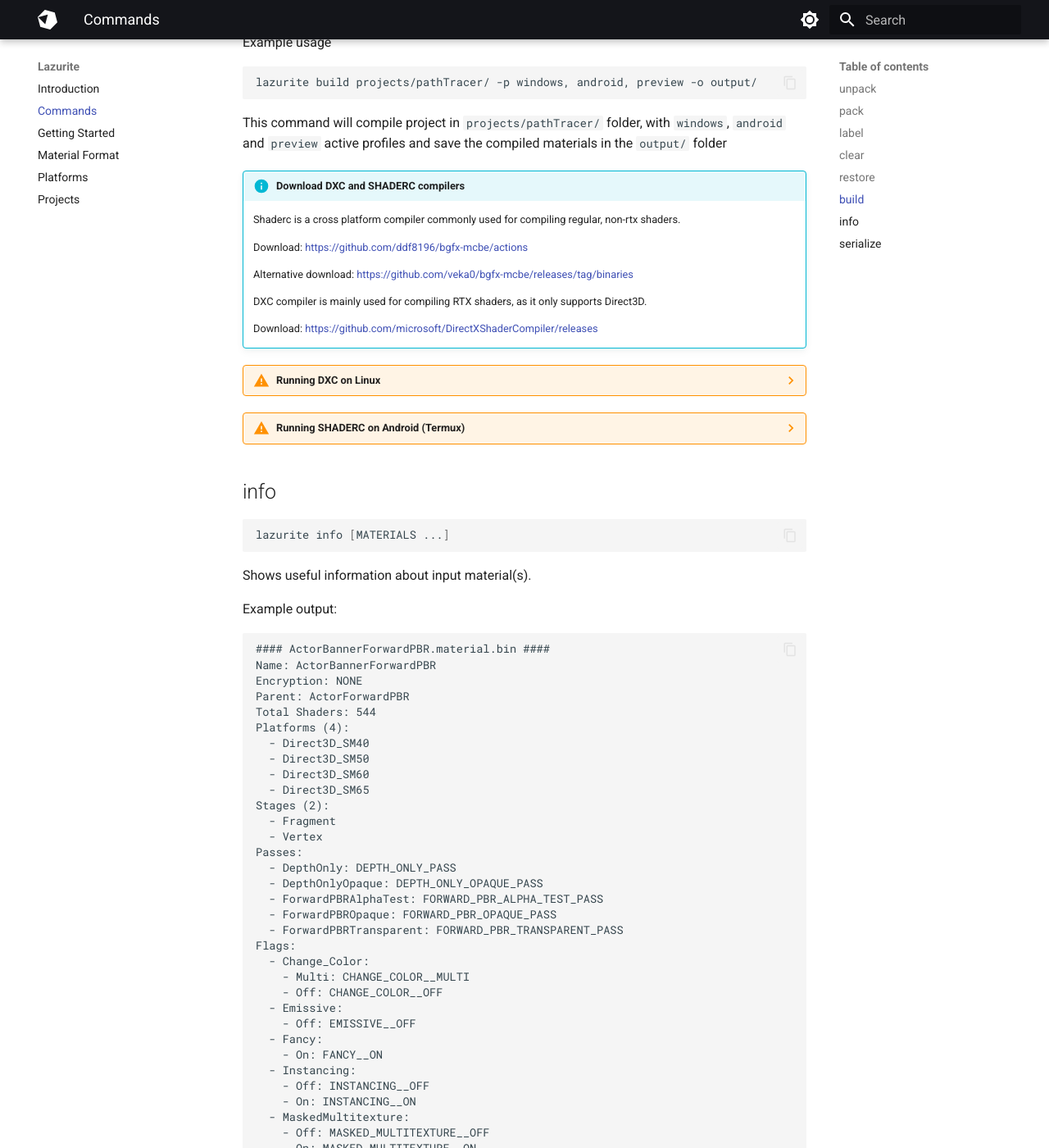
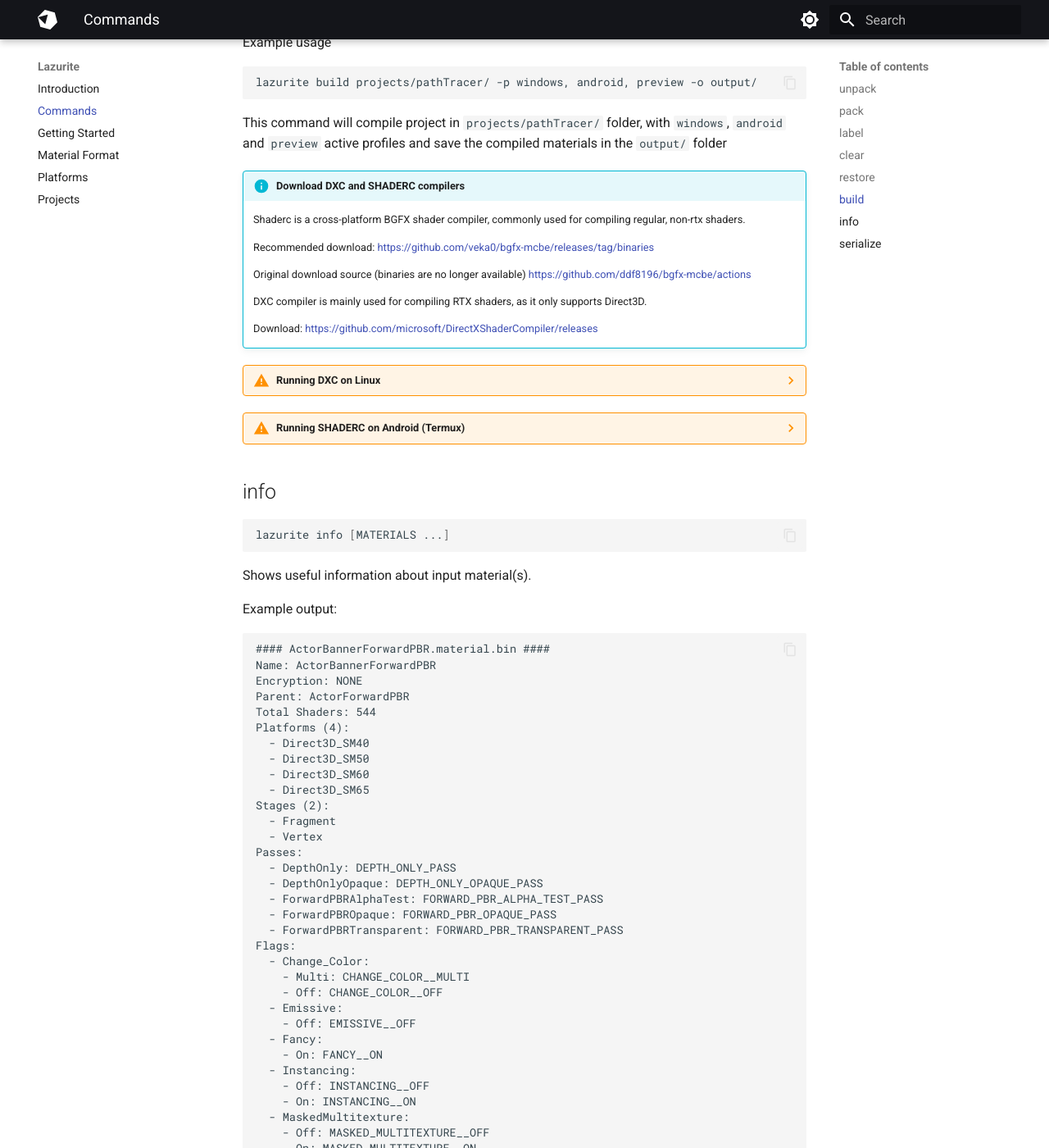
Before and after one commit to veka0/lazurite, an MkDocs documentation site: the page built from docs/commands.md, in a window 1280 px wide and 1400 px high, scrolled down 6730 px. Shown: the whole window at 82% size. Built offline with MkDocs 1.6.1 and Material for MkDocs 9.7.7, drawn with Linux system fonts in a browser that asks for light colours; some of the changed lines change nothing that is shown; some of the changed text lies outside the part shown.

Commit message:
Update docs - Update `lazurite info` command example output - Clarified download source descriptions for shaderc compiler

````diff
--- a/docs/commands.md
+++ b/docs/commands.md
@@ -260,12 +260,12 @@
 
 !!!info "Download DXC and SHADERC compilers"
 
-    Shaderc is a cross platform compiler commonly used for compiling regular, non-rtx shaders.
+    Shaderc is a cross-platform BGFX shader compiler, commonly used for compiling regular, non-rtx shaders.
 
-    Download: <https://github.com/ddf8196/bgfx-mcbe/actions>
+    Recommended download:
+    <https://github.com/veka0/bgfx-mcbe/releases/tag/binaries>
 
-    Alternative download:
-    <https://github.com/veka0/bgfx-mcbe/releases/tag/binaries>
+    Original download source (binaries are no longer available) <https://github.com/ddf8196/bgfx-mcbe/actions>
 
     DXC compiler is mainly used for compiling RTX shaders, as it only supports Direct3D.
 
@@ -381,6 +381,7 @@
     - Reg1: 0
     - Reg2: 0
     - Unordered Access: False
+    - Texture Path:
     - Sampler State:
       - Texture Filter: Bilinear
       - Texture Wrap: Clamp
@@ -389,14 +390,23 @@
     - Reg1: 1
     - Reg2: 1
     - Unordered Access: True
+    - Texture Path:
     - Sampler State:
     - Custom Type Info:
       - Struct: LightSourceWorldInfo
       - Size: 448
+  - lowp texture2D HDRI:
+    - Reg1: 2
+    - Reg2: 2
+    - Unordered Access: False
+    - Texture Path: textures/hdri
+    - Sampler State:
+    - Custom Type Info:
   - lowp texture2D MaxFrameLuminance r32f:
     - Reg1: 3
     - Reg2: 3
     - Unordered Access: True
+    - Texture Path:
     - Sampler State:
     - Custom Type Info:
 Uniforms (6):
@@ -406,6 +416,9 @@
   - vec4 BannerUVOffsetsAndScales[7]
   - vec4 BlockBaseAmbientLightColorIntensity
   - mat4 Bones[8]
+  - vec4 MyAwesomeUniform
+Uniform Overrides (1):
+  - MyAwesomeUniform: BUILTIN_MinecraftCameraPosition
 ```
 
 ## serialize
````
